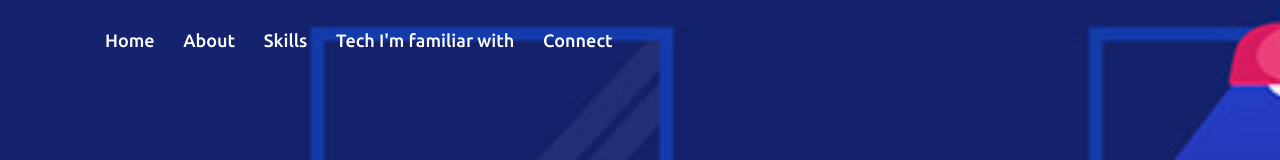
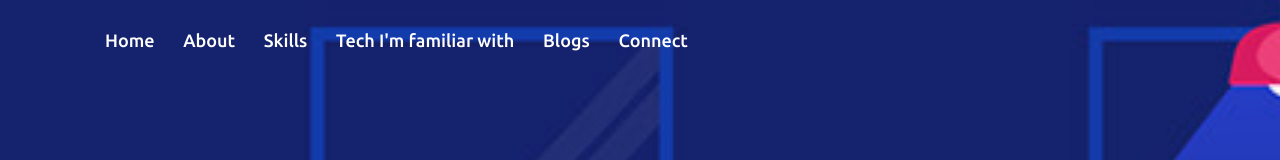
Before and after one commit to rajdeep-mukherjee/Portfolio, a plain HTML site: page index.html in a window 1280 px wide. Shown: the top 160 px of the page. Drawn offline with nearby package versions, Linux system fonts and the light colour scheme.

Commit message:
added blog
Signed-off-by: Rajdeep <rajdeep8084@gmail.com>

```diff
--- a/index.html
+++ b/index.html
@@ -29,7 +29,7 @@
                 <li><a href="#about" class="menu-btn">About</a></li>
                 <li><a href="#services" class="menu-btn">Skills</a></li>
                 <li><a href="#skills" class="menu-btn">Tech I'm familiar with</a></li>
-                <!--<li><a href="#teams" class="menu-btn">Teams</a></li> -->
+                <li><a href="https://rajdeep-mukherjee.medium.com/" class="menu-btn">Blogs</a></li>
                 <li><a href="#contact" class="menu-btn">Connect</a></li>
             </ul>
             <div class="menu-btn">
```
